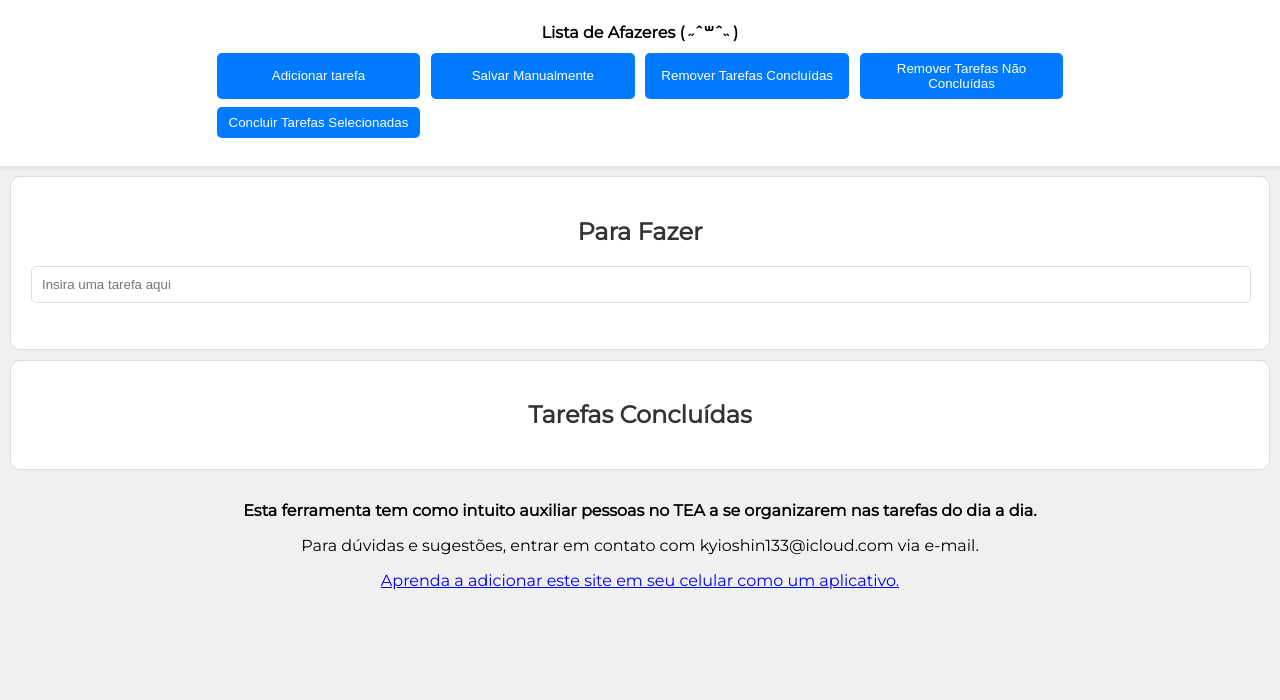
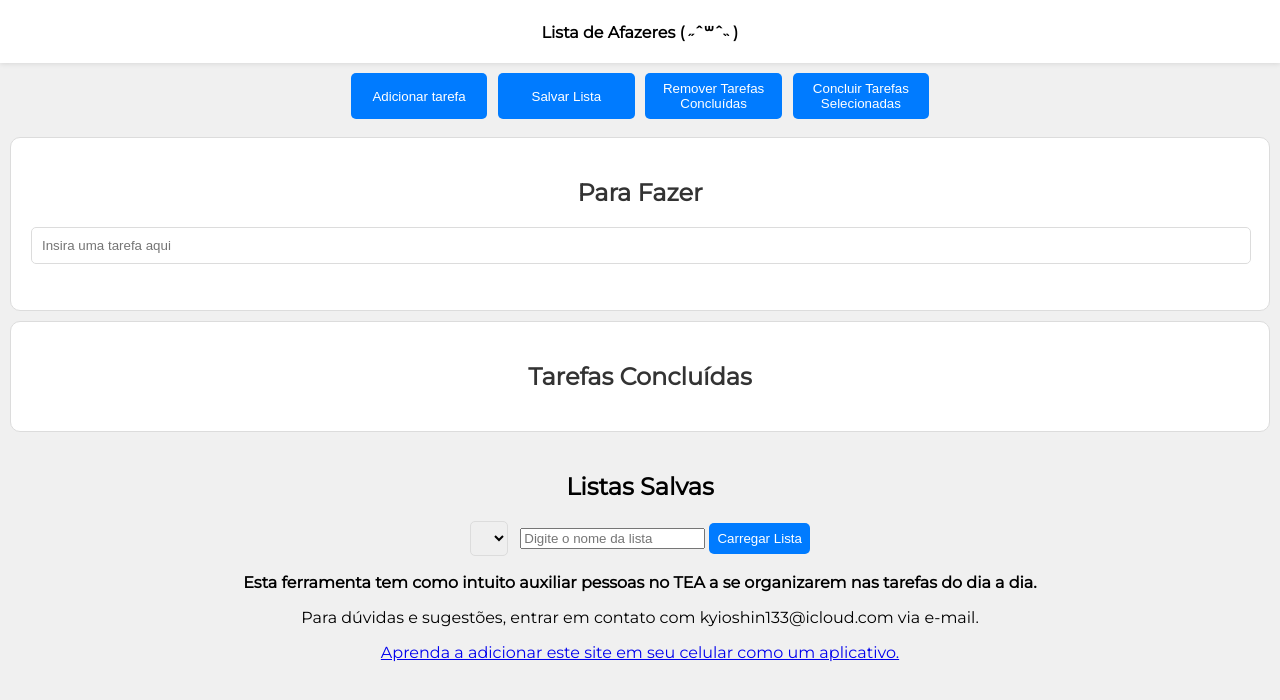
Before and after one commit to frndsvictor/Comfy-TaskList, a plain HTML site: page index.html in a window 1280 px wide. Drawn offline with Linux system fonts and the light colour scheme.

Commit message:
Update index.html

```diff
--- a/index.html
+++ b/index.html
@@ -24,16 +24,6 @@
             background-color: #ffffff;
             padding: 10px;
             box-shadow: 0px 1px 5px rgba(0, 0, 0, 0.1);
-        }
-
-        .header-container {
-            display: flex;
-            flex-direction: column;
-            align-items: center;
-        }
-
-        .header-container > * {
-            margin-bottom: 10px;
         }
 
         .parent {
@@ -108,22 +98,44 @@
             text-align: center;
             font-size: medium;
         }
+
+        .saved-lists {
+            margin-top: 20px;
+            text-align: center;
+        }
+
+        .saved-lists select {
+            padding: 8px;
+            border: 1px solid #dcdcdc;
+            border-radius: 5px;
+            margin-right: 8px;
+        }
+
+        .saved-lists button {
+            padding: 8px;
+            background-color: #007bff;
+            color: #ffffff;
+            border: none;
+            border-radius: 5px;
+            cursor: pointer;
+        }
+
+        .saved-lists button:hover {
+            background-color: #0056b3;
+        }
     </style>
 </head>
 <body>
     <div class="bar">
-        <div class="header-container">
-            <h1>Lista de Afazeres ( ˶ˆ꒳ˆ˵ )</h1>
-            <div class="button-container">
-                <button onclick="addTask()">Adicionar tarefa</button>
-                <button onclick="onManualSave()">Salvar Manualmente</button>
-                <button onclick="onRemoveDoneTasks()">Remover Tarefas Concluídas</button>
-                <button onclick="onRemoveUndoneTasks()">Remover Tarefas Não Concluídas</button>
-                <button onclick="completeSelectedTasks()">Concluir Tarefas Selecionadas</button>
-            </div>
-        </div>
+        <h1>Lista de Afazeres ( ˶ˆ꒳ˆ˵ )</h1>
     </div>
     <div class="parent">
+        <div class="button-container">
+            <button onclick="addTask()">Adicionar tarefa</button>
+            <button onclick="onSaveList()">Salvar Lista</button>
+            <button onclick="onRemoveDoneTasks()">Remover Tarefas Concluídas</button>
+            <button onclick="completeSelectedTasks()">Concluir Tarefas Selecionadas</button>
+        </div>
         <div class="div1">
             <h2 style="color: #333;">Para Fazer</h2>
             <input type="text" id="taskInput" class="task-input" placeholder="Insira uma tarefa aqui">
@@ -133,6 +145,12 @@
             <h2 style="color: #333;">Tarefas Concluídas</h2>
             <ul id="doneList" class="task-list"></ul>
         </div>
+    </div>
+    <div class="saved-lists">
+        <h2>Listas Salvas</h2>
+        <select id="savedLists"></select>
+        <input type="text" id="listName" placeholder="Digite o nome da lista">
+        <button onclick="loadSavedList()">Carregar Lista</button>
     </div>
 <script>
         function addTask() {
@@ -174,12 +192,6 @@
             todoList.removeChild(taskItem);
         }
 
-        function moveTaskToTodo(taskItem) {
-            var todoList = document.getElementById("todoList");
-            taskItem.removeChild(taskItem.firstChild);
-            todoList.appendChild(taskItem);
-        }
-
         function completeSelectedTasks() {
             var todoList = document.getElementById("todoList");
             var doneList = document.getElementById("doneList");
@@ -208,20 +220,53 @@
             doneList.innerHTML = localStorage.getItem("doneTasks") || "";
         }
 
-        function onManualSave() {
+        function onSaveList() {
+            var listName = prompt("Digite o nome da lista:");
+            if (listName) {
+                saveList(listName);
+            }
+        }
+
+        function saveList(listName) {
+            var savedLists = JSON.parse(localStorage.getItem("savedLists")) || [];
+            savedLists.push(listName);
+            localStorage.setItem("savedLists", JSON.stringify(savedLists));
             saveTasks();
-            alert("Tarefas salvas com sucesso!");
+            loadSavedLists();
+        }
+
+        function loadSavedLists() {
+            var savedLists = JSON.parse(localStorage.getItem("savedLists")) || [];
+            var savedListsSelect = document.getElementById("savedLists");
+
+            savedListsSelect.innerHTML = "";
+            savedLists.forEach(function(listName) {
+                var option = document.createElement("option");
+                option.value = listName;
+                option.textContent = listName;
+                savedListsSelect.appendChild(option);
+            });
+        }
+
+        function loadSavedList() {
+            var savedListsSelect = document.getElementById("savedLists");
+            var selectedListName = savedListsSelect.value;
+
+            if (selectedListName) {
+                var savedList = JSON.parse(localStorage.getItem(selectedListName));
+                if (savedList) {
+                    var todoList = document.getElementById("todoList");
+                    var doneList = document.getElementById("doneList");
+
+                    todoList.innerHTML = savedList.todo || "";
+                    doneList.innerHTML = savedList.done || "";
+                }
+            }
         }
 
         function onRemoveDoneTasks() {
             var doneList = document.getElementById("doneList");
             doneList.innerHTML = ""; // Remove all completed tasks
-            saveTasks();
-        }
-
-        function onRemoveUndoneTasks() {
-            var todoList = document.getElementById("todoList");
-            todoList.innerHTML = ""; // Remove all undone tasks
             saveTasks();
         }
 
@@ -233,6 +278,7 @@
         window.addEventListener('unload', onUnload);
 
         loadTasks();
+        loadSavedLists();
     </script>
     <h1>Esta ferramenta tem como intuito auxiliar pessoas no TEA a se organizarem nas tarefas do dia a dia.</h1>
     <p>Para dúvidas e sugestões, entrar em contato com kyioshin133@icloud.com via e-mail.</p>
```
